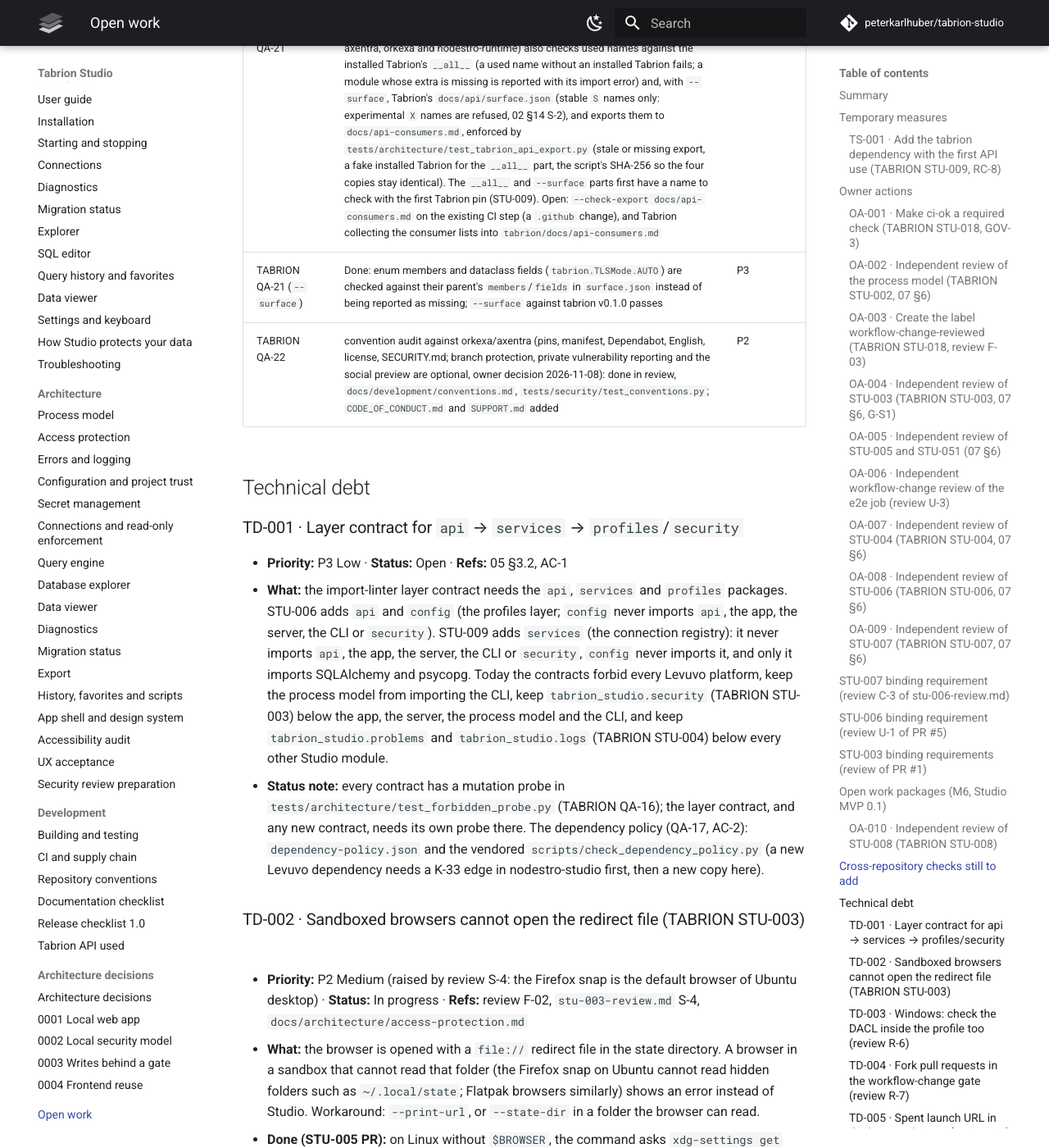
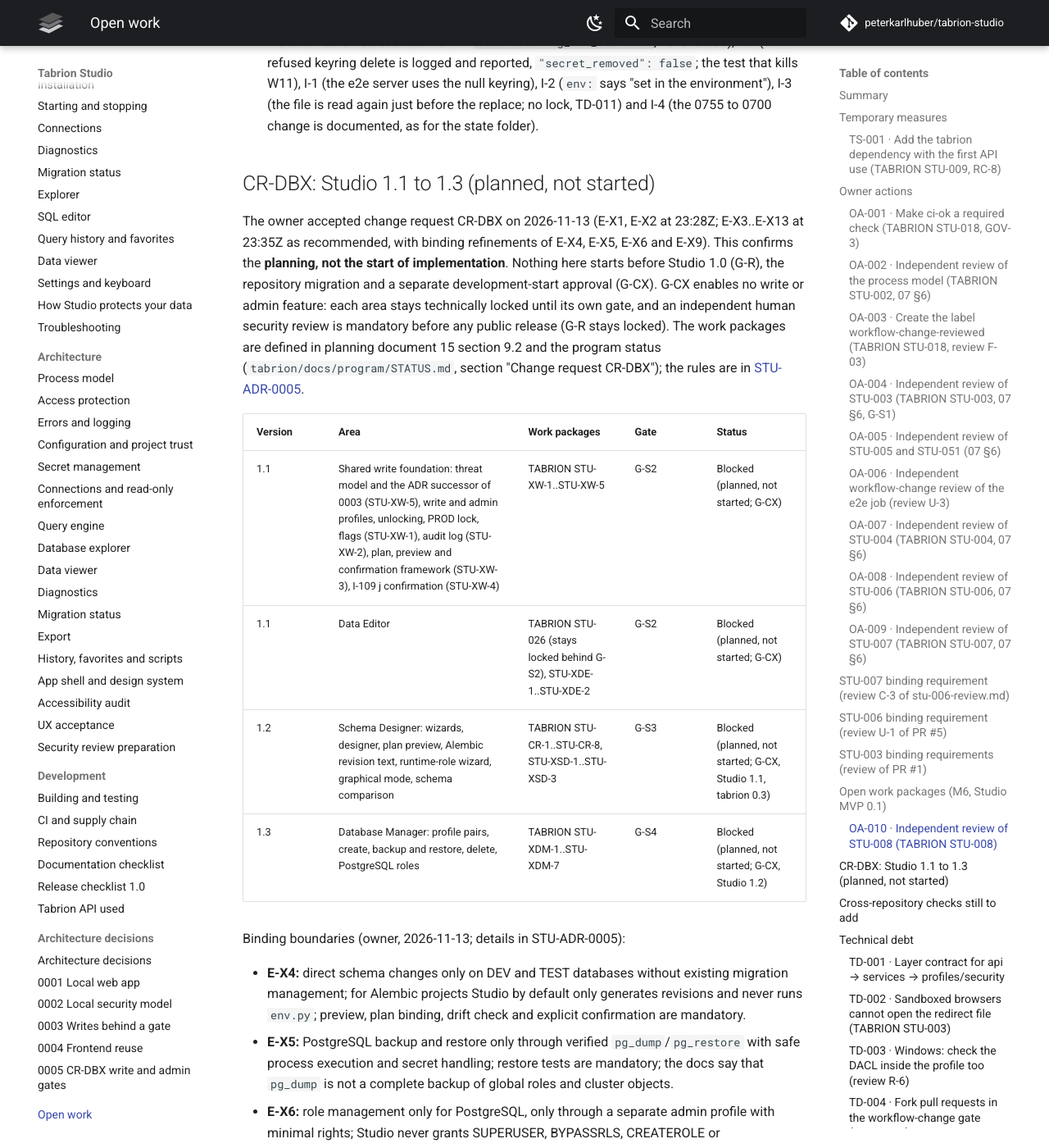
Before and after one commit to peterkarlhuber/tabrion-studio, an MkDocs documentation site: the page built from docs/TODO.md, in a window 1280 px wide and 1400 px high, scrolled down 39025 px. Shown: the whole window at 82% size. Built offline with MkDocs 1.6.1 and Material for MkDocs 9.7.7, drawn with Linux system fonts in a browser that asks for light colours; comment, search, counter and statistics services are not loaded; some of the changed text lies outside the part shown.

Commit message:
docs: record the CR-DBX planning and the per-area write locks (STU-ADR-0005)
Planning document 15 as accepted by the owner on 2026-11-13 (planning only,
no implementation start): STU-ADR-0005 amends STU-ADR-0003 (G-S2/G-S3/G-S4,
400/405 with 403 only for the write mode, E-X4..E-X8), CR-DBX section in
docs/TODO.md, W-2 corrected, README non-goals (W-7), migrations note.

Co-Authored-By: Claude Opus 5.5 <noreply@anthropic.com>
Claude-Session: https://claude.ai/code/session_011tY7TC7Nu5VGro3DJGJcv8

```diff
--- a/docs/TODO.md
+++ b/docs/TODO.md
@@ -11,6 +11,11 @@
 > JSON and logging, PR #7); before that against branch `claude/project-thread-rdo6g3` (the review recommendations U-1..U-5
 > of `stu-005-051-review.md`; PR #5: STU-005 and STU-051 with S-1 and S-4 of `stu-003-review.md`; PR #4: STU-003 and
 > R-1..R-7 of `stu-002-018-review.md`; PR #1: STU-001, STU-002, STU-018, STU-031).
+>
+> CR-DBX planning (2026-11-13, branch `claude/project-thread-rdo6g3-crdbx`): the owner accepted change request CR-DBX
+> (planning document 15) as planning, not as the start of implementation; section
+> [CR-DBX](#cr-dbx-studio-11-to-13-planned-not-started) added, the "Later" note on the Schema Designer corrected (W-2),
+> [STU-ADR-0005](adr/0005-crdbx-write-and-admin-gates.md) records the per-area locks.
 
 ## Summary
 
@@ -31,6 +36,7 @@
 | STU-006 binding requirement from the review (U-1: trust dialog D-01 must not mislead) | P1 | Done (STU-006 PR; closes with OA-008) |
 | STU-003 binding requirements from the review (F-02, F-05, F-08, F-09) | P0 | Done (PR #4) |
 | TD-001 layer contract for `api`/`services` | P3 | Open |
+| CR-DBX: Studio 1.1 Data Editor, 1.2 Schema Designer, 1.3 Database Manager (planning document 15) | P3 | Blocked: planned, not started; needs Studio 1.0 (G-R), the repository migration and the development-start approval G-CX; each area then stays locked until G-S2, G-S3 or G-S4 ([section](#cr-dbx-studio-11-to-13-planned-not-started)) |
 | TD-002 sandboxed browsers cannot open the redirect file (review S-4) | P2 | In progress (hint done; fix open); a G-R precondition (owner's G-S1 decisions of 2026-11-13, decision 6) |
 | TD-003 Windows: DACL check inside the profile (review R-6); the check on a real Windows machine of the refused device names and of OneDrive and other reparse-point folders (STU-020 D-4) | P3 | Open; accepted risk until G-R, both a G-R precondition (owner's G-S1 decisions of 2026-11-13, decision 7) |
 | TD-004 fork pull requests in the workflow-change gate (review R-7) | P3 | Open |
@@ -406,8 +412,9 @@ STU-017 on 2026-11-12 under the owner's allowance of normal ordering decisions (
 change of its dependency is not yet recorded in doc 09 (coordinating thread); the STU-022 backend was started before
 STU-017 as well (see its row);
 STU-026 (Data Editor) stays locked behind G-S2 and outside the 1.0 acceptance; STU-027 (more UI languages) is a
-later extension. The Studio 1.1 Schema Designer (change request 14 §3.5) is not planned here; the process model
-and the server-side write flag (STU-ADR-0003) leave room for it.
+later extension. The Schema Designer (change request 14 §3.5) is planned as Studio **1.2** under change request
+CR-DBX, gated by G-S3; the Data Editor becomes Studio 1.1 (G-S2) and the Database Manager Studio 1.3 (G-S4). None of
+them has started: see [CR-DBX](#cr-dbx-studio-11-to-13-planned-not-started).
 
 ### OA-010 · Independent review of STU-008 (TABRION STU-008)
 
@@ -425,6 +432,40 @@ and the server-side write flag (STU-ADR-0003) leave room for it.
   `"secret_removed": false`; the test that kills W11), I-1 (the e2e server uses the null keyring), I-2 (`env:` says
   "set in the environment"), I-3 (the file is read again just before the replace; no lock, TD-011) and I-4 (the 0755
   to 0700 change is documented, as for the state folder).
+
+## CR-DBX: Studio 1.1 to 1.3 (planned, not started)
+
+The owner accepted change request CR-DBX on 2026-11-13 (E-X1, E-X2 at 23:28Z; E-X3..E-X13 at 23:35Z as recommended,
+with binding refinements of E-X4, E-X5, E-X6 and E-X9). This confirms the **planning, not the start of
+implementation**. Nothing here starts before Studio 1.0 (G-R), the repository migration and a separate
+development-start approval (G-CX). G-CX enables no write or admin feature: each area stays technically locked until
+its own gate, and an independent human security review is mandatory before any public release (G-R stays locked).
+The work packages are defined in planning document 15 section 9.2 and the program status
+(`tabrion/docs/program/STATUS.md`, section "Change request CR-DBX"); the rules are in
+[STU-ADR-0005](adr/0005-crdbx-write-and-admin-gates.md).
+
+| Version | Area | Work packages | Gate | Status |
+|---|---|---|---|---|
+| 1.1 | Shared write foundation: threat model and the ADR successor of 0003 (STU-XW-5), write and admin profiles, unlocking, PROD lock, flags (STU-XW-1), audit log (STU-XW-2), plan, preview and confirmation framework (STU-XW-3), I-109 j confirmation (STU-XW-4) | TABRION STU-XW-1..STU-XW-5 | G-S2 | Blocked (planned, not started; G-CX) |
+| 1.1 | Data Editor | TABRION STU-026 (stays locked behind G-S2), STU-XDE-1..STU-XDE-2 | G-S2 | Blocked (planned, not started; G-CX) |
+| 1.2 | Schema Designer: wizards, designer, plan preview, Alembic revision text, runtime-role wizard, graphical mode, schema comparison | TABRION STU-CR-1..STU-CR-8, STU-XSD-1..STU-XSD-3 | G-S3 | Blocked (planned, not started; G-CX, Studio 1.1, tabrion 0.3) |
+| 1.3 | Database Manager: profile pairs, create, backup and restore, delete, PostgreSQL roles | TABRION STU-XDM-1..STU-XDM-7 | G-S4 | Blocked (planned, not started; G-CX, Studio 1.2) |
+
+Binding boundaries (owner, 2026-11-13; details in STU-ADR-0005):
+
+- **E-X4:** direct schema changes only on DEV and TEST databases without existing migration management; for Alembic
+  projects Studio by default only generates revisions and never runs `env.py`; preview, plan binding, drift check and
+  explicit confirmation are mandatory.
+- **E-X5:** PostgreSQL backup and restore only through verified `pg_dump`/`pg_restore` with safe process execution and
+  secret handling; restore tests are mandatory; the docs say that `pg_dump` is not a complete backup of global roles
+  and cluster objects.
+- **E-X6:** role management only for PostgreSQL, only through a separate admin profile with minimal rights; Studio
+  never grants SUPERUSER, BYPASSRLS, CREATEROLE or REPLICATION; existing grants, memberships and indirect privileges
+  are checked on every change; the admin rights are provisioned outside Studio.
+- **E-X7:** PROD stays write-locked (backup only). **E-X8:** separate write and admin profiles.
+- **W-9:** a refused write answers 400 or 405; only the write mode answers 403 (owner decision on STU-054).
+- **W-10:** the multi-host `host = "db1,db2"` that schema v1 accepts and `tabrion.profilefile` refuses (tabrion
+  TB-148) is decided with STU-CR-6 and the profile import and export of STU-XDM-5.
 
 ## Cross-repository checks still to add
 
--- a/mkdocs.yml
+++ b/mkdocs.yml
@@ -98,4 +98,5 @@ nav:
       - "0002 Local security model": adr/0002-local-security-model.md
       - "0003 Writes behind a gate": adr/0003-writes-behind-gate.md
       - "0004 Frontend reuse": adr/0004-frontend-reuse.md
+      - "0005 CR-DBX write and admin gates": adr/0005-crdbx-write-and-admin-gates.md
   - Open work: TODO.md
```
Also changed, not shown: CHANGELOG.md (+9 -0 lines), README.md (+5 -1 lines), docs/adr/0003-writes-behind-gate.md (+7 -2 lines), docs/adr/0005-crdbx-write-and-admin-gates.md (added, +70 -0 lines), docs/adr/README.md (+3 -1 lines), docs/architecture/migrations.md (+3 -0 lines).
